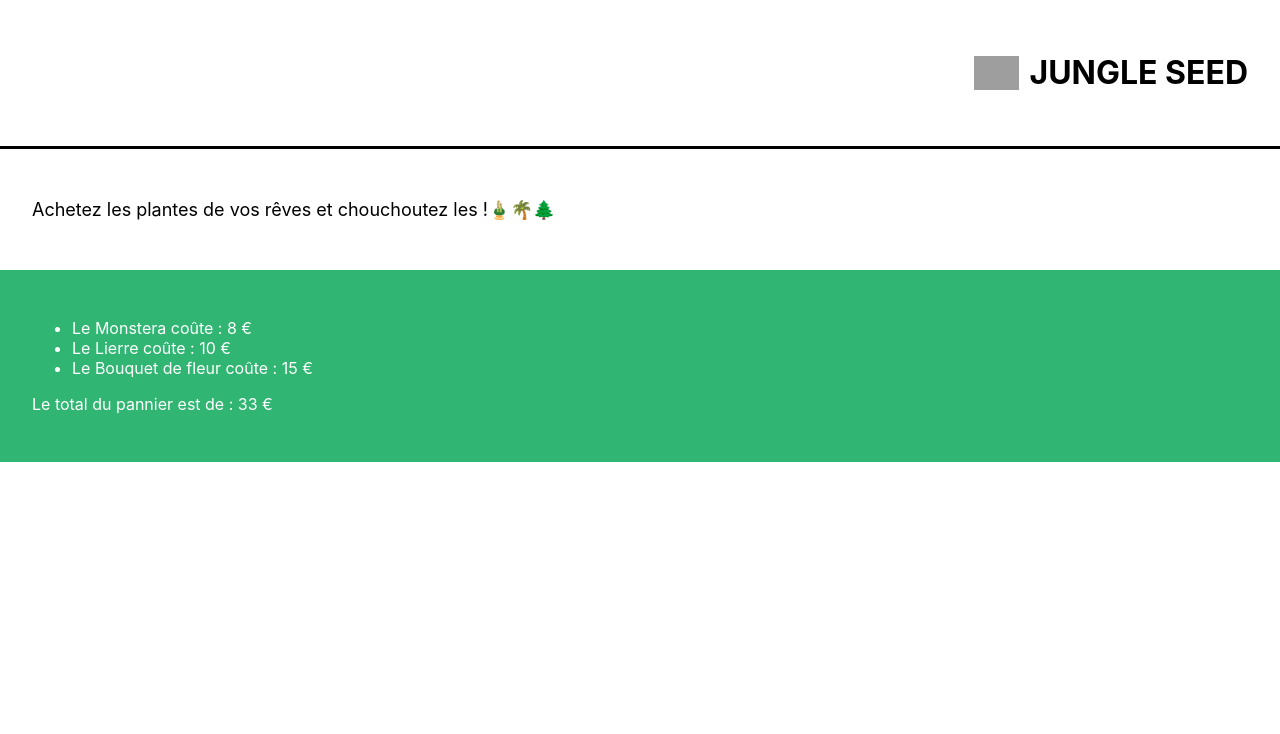
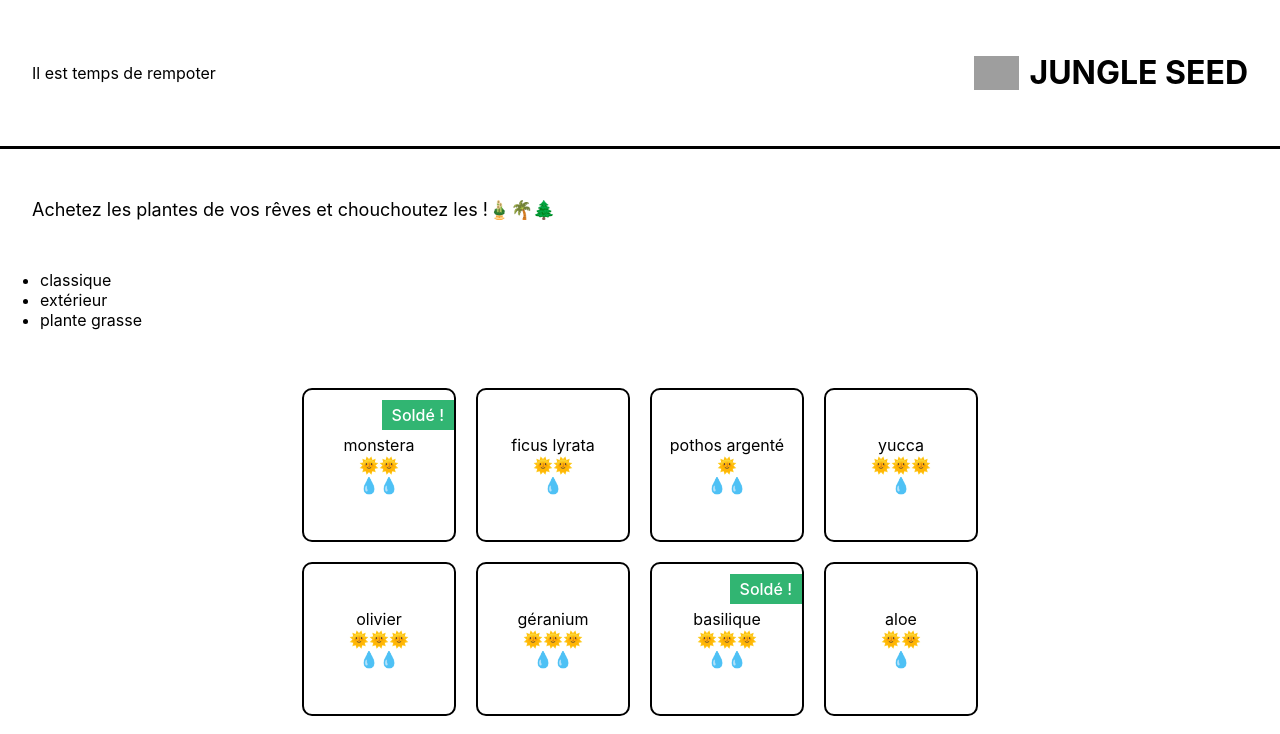
Before and after one commit to Barret-Pierre/Jungle_Seed_App, a React (Create React App) app: page / in a window 1280 px wide. Shown: the top 734 px of the page. Built offline with nearby package versions, Linux system fonts and the light colour scheme; grey boxes are pictures that could not be loaded.

Commit message:
Add componnents dans props

```diff
--- a/src/components/App.js
+++ b/src/components/App.js
@@ -1,12 +1,14 @@
 import Banner from "./Banner";
 import Description from "./Description";
 import Cart from "./Cart";
+import ShoppingList from "./ShoppingList";
 
 function App() {
   return (
     <div>
       <Banner />
       <Description />
+      <ShoppingList />
       <Cart />
     </div>
   )
--- a/src/components/Banner.js
+++ b/src/components/Banner.js
@@ -1,13 +1,19 @@
 import "../styles/Banner.css"
 import logo from "../assets/logo.png"
+import Recommendation from "../components/Recommendation"
 
 function Banner() {
     const text = "Jungle Seed"
+
+
     return (
-    <div className="js-banner">
-        <img src={logo} alt="Logo de Jungle Seed" className="js-logo" />
-        <h1 className="js-title"> {text.toUpperCase()} </h1>
-    </div>
+        <div className="js-banner">
+            <Recommendation />
+            <div className="js-banner-row">
+                <img src={logo} alt="Logo de Jungle Seed" className="js-logo" />
+                <h1 className="js-title"> {text.toUpperCase()} </h1>
+            </div>
+        </div>
     );
 }
 
--- /dev/null
+++ b/src/components/CareScale.js
@@ -0,0 +1,27 @@
+import PropTypes from 'prop-types'
+
+function CareScale({careType, scaleValue}) {
+    const range = [1, 2, 3]
+    const scaleType = careType === 'light' ? '🌞' : '💧'
+
+    return (
+        <div>
+            {range.map((rangeElement) =>
+                scaleValue >= rangeElement && <span>{scaleType}</span>
+            )}
+        </div>
+    )
+}
+
+// Typage des props permet d'éviter les erreurs de type
+
+CareScale.propTypes = {
+    careType: PropTypes.string,
+    scaleValue: PropTypes.number,
+}
+CareScale.defaultProps = {
+    careType: 'light',
+    scaleValue: 0,
+}
+
+export default CareScale
--- /dev/null
+++ b/src/components/Recommendation.js
@@ -0,0 +1,13 @@
+function Recommendation() {
+    const currentMonth = new Date().getMonth()
+    const isSpring = currentMonth >= 2 && currentMonth <= 5
+    const recommendation = isSpring ? (
+        <div>Il est temps de rempoter</div>
+    ) : (
+        <div>Il est temps de faire des affaires !</div>
+    )
+
+    return recommendation
+}
+
+export default Recommendation
--- /dev/null
+++ b/src/components/ShoppingList.js
@@ -0,0 +1,36 @@
+import "../styles/ShoppingList.css"
+import { plantList } from "../datas/plantList.js"
+import CareScale from "./CareScale"
+
+function ShoppingList() {
+    const cats = plantList.reduce(
+        (prev, curr) =>
+            prev.includes(curr.category) ? prev : prev.concat(curr.category),
+        []
+    )
+
+    return (
+        <div>
+            <ul>
+                {cats.map(cat =>
+                (
+                    <li key={cat}>{cat}</li>
+                ))}
+            </ul>
+            <ul className="js-plant-list">
+                {plantList.map((plant) =>
+                (
+                    <li key={plant.id} className="js-plant-item">
+                        {plant.name}
+                        <CareScale careType="light" scaleValue={plant.light}/>
+                        <CareScale careType="water" scaleValue={plant.water}/>
+                        {plant.isSpecialOffer && <div className="js-sales">Soldé !</div>}
+                    </li>
+
+                ))}
+            </ul>
+        </div>
+    )
+}
+
+export default ShoppingList
--- /dev/null
+++ b/src/datas/plantList.js
@@ -0,0 +1,74 @@
+export const plantList = [
+    {
+		name: 'monstera',
+		category: 'classique',
+		id: '1ed',
+        isSpecialOffer: true,
+		water: 2,
+		light: 2
+	},
+	{
+		name: 'ficus lyrata',
+		category: 'classique',
+		id: '2ab',
+        isSpecialOffer: false,
+		water: 1,
+		light: 2
+	},
+	{
+		name: 'pothos argenté',
+		category: 'classique',
+		id: '3sd',
+        isSpecialOffer: false,
+		water: 2,
+		light: 1
+	},
+	{
+		name: 'yucca',
+		category: 'classique',
+		id: '4kk',
+        isSpecialOffer: false,
+		water: 1,
+		light: 3
+	},
+	{
+		name: 'olivier',
+		category: 'extérieur',
+		id: '5pl',
+        isSpecialOffer: false,
+		water: 2,
+		light: 3
+	},
+	{
+		name: 'géranium',
+		category: 'extérieur',
+		id: '6uo',
+        isSpecialOffer: false,
+		water: 2,
+		light: 3
+	},
+	{
+		name: 'basilique',
+		category: 'extérieur',
+		id: '7ie',
+        isSpecialOffer: true,
+		water: 2,
+		light: 3
+	},
+	{
+		name: 'aloe',
+		category: 'plante grasse',
+		id: '8fp',
+        isSpecialOffer: false,
+		water: 1,
+		light: 2
+	},
+	{
+		name: 'succulente',
+		category: 'plante grasse',
+		id: '9vn',
+        isSpecialOffer: false,
+		water: 3,
+		light: 3
+	}
+]
--- a/src/styles/Banner.css
+++ b/src/styles/Banner.css
@@ -2,6 +2,13 @@
     color: black;
     padding: 32px;
     border-bottom: solid 3px black;
+    display: flex;
+    justify-content: space-between;
+    align-items: center;
+    gap: 10px;
+}
+
+.js-banner-row {
     display: flex;
     justify-content: flex-end;
     align-items: center;
@@ -15,3 +22,12 @@
 .js-title {
     font-size: 32px;
 }
+
+@media screen and (max-width: 767px) {
+    .js-banner {
+        flex-direction: column-reverse;
+    }
+    .js-title {
+        font-size: 24px;
+    }
+}
--- /dev/null
+++ b/src/styles/ShoppingList.css
@@ -0,0 +1,32 @@
+.js-plant-list {
+    list-style-type: none;
+    padding: 32px;
+    margin: auto;
+    display: flex;
+    justify-content: center;
+    flex-wrap: wrap;
+    max-width: 800px;
+}
+
+.js-plant-item {
+    border: solid 2px black;
+    border-radius: 10px;
+    height: 150px;
+    width: 150px;
+    margin: 10px;
+    display: flex;
+    justify-content: center;
+    align-items: center;
+    flex-direction: column;
+    position: relative;
+}
+
+.js-sales {
+    position: absolute;
+    right: 0px;
+    top: 10px;
+    font-weight: 500;
+    color: white;
+    padding: 5px 10px;
+    background-color: #31b572;
+}
```
Also changed, not shown: src/components/PlantItem.js (added), src/components/SpecialOffer.js (added).
